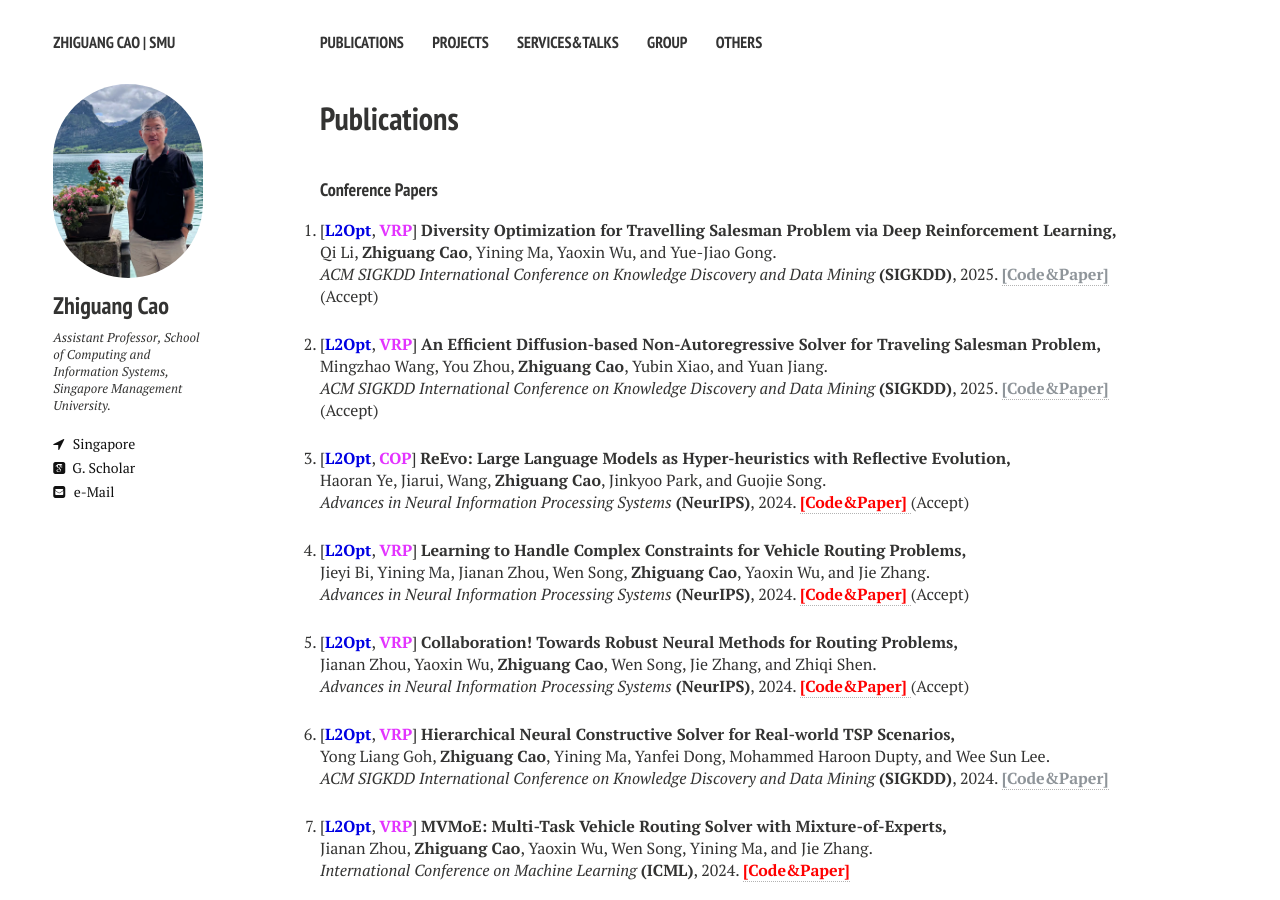
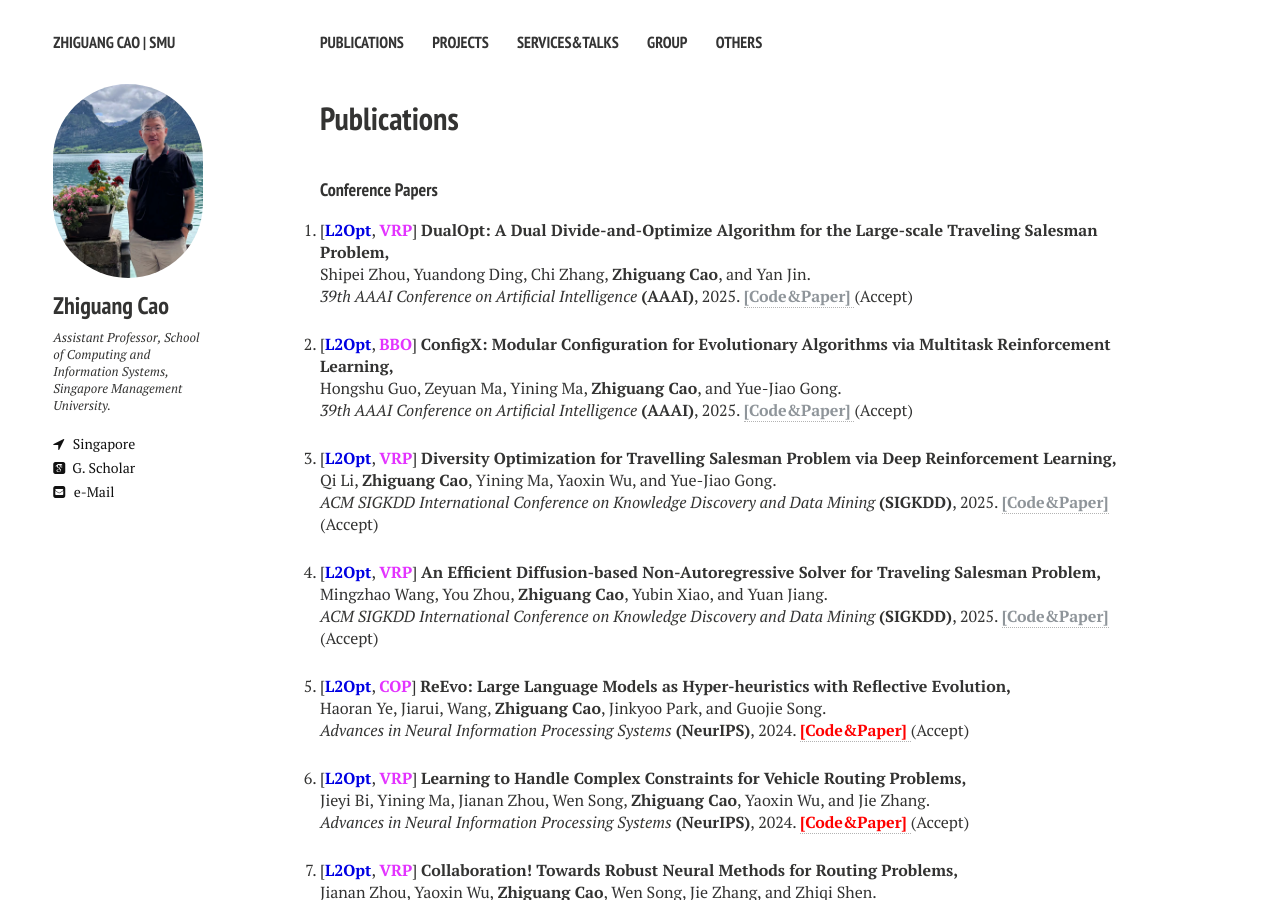
Before and after one commit to zhiguangcaosg/zhiguangcaosg.github.io, a Jekyll site: the page built from publications.md, in a window 1280 px wide and 900 px high. Built offline with Jekyll 4.4.1, drawn with Linux system fonts in a browser that asks for light colours; nearby versions of some CDN libraries.

Commit message:
Update publications.html

```diff
--- a/_layouts/publications.html
+++ b/_layouts/publications.html
@@ -89,6 +89,24 @@ div.bibtex pre { font-size: 75%; overflow: auto;  width: 100%; padding: 0em 0em;
 
     <!-- Item: Caelles2016 -->
 <ol style="padding-left:0px;">
+
+
+<li>
+<p>
+[<font color="#0000E3"><b>L2Opt</b></font>, <font color="#E333FF"><b>VRP</b></font>] <b>DualOpt: A Dual Divide-and-Optimize Algorithm for the Large-scale Traveling Salesman Problem,</b>
+<br> Shipei Zhou, Yuandong Ding, Chi Zhang,  <b>Zhiguang Cao</b>, and Yan Jin.<br>
+<i>39th AAAI Conference on Artificial Intelligence</i> <b>(AAAI)</b>, 2025. <a href="https://zhiguangcaosg.github.io/publications/"> <font color="#8F959A"><b>[Code&Paper]</b> </font></a> (Accept)
+</p>
+</li>
+
+<li>
+<p>
+[<font color="#0000E3"><b>L2Opt</b></font>, <font color="#E333FF"><b>BBO</b></font>] <b>ConfigX: Modular Configuration for Evolutionary Algorithms via Multitask Reinforcement Learning,</b>
+<br> Hongshu Guo, Zeyuan Ma, Yining Ma,   <b>Zhiguang Cao</b>, and Yue-Jiao Gong.<br>
+<i>39th AAAI Conference on Artificial Intelligence</i> <b>(AAAI)</b>, 2025. <a href="https://zhiguangcaosg.github.io/publications/"> <font color="#8F959A"><b>[Code&Paper]</b> </font></a> (Accept)
+</p>
+</li>
+
 <li>
 <p>
 [<font color="#0000E3"><b>L2Opt</b></font>, <font color="#E333FF"><b>VRP</b></font>] <b>Diversity Optimization for Travelling Salesman Problem via Deep Reinforcement Learning,</b>
```
